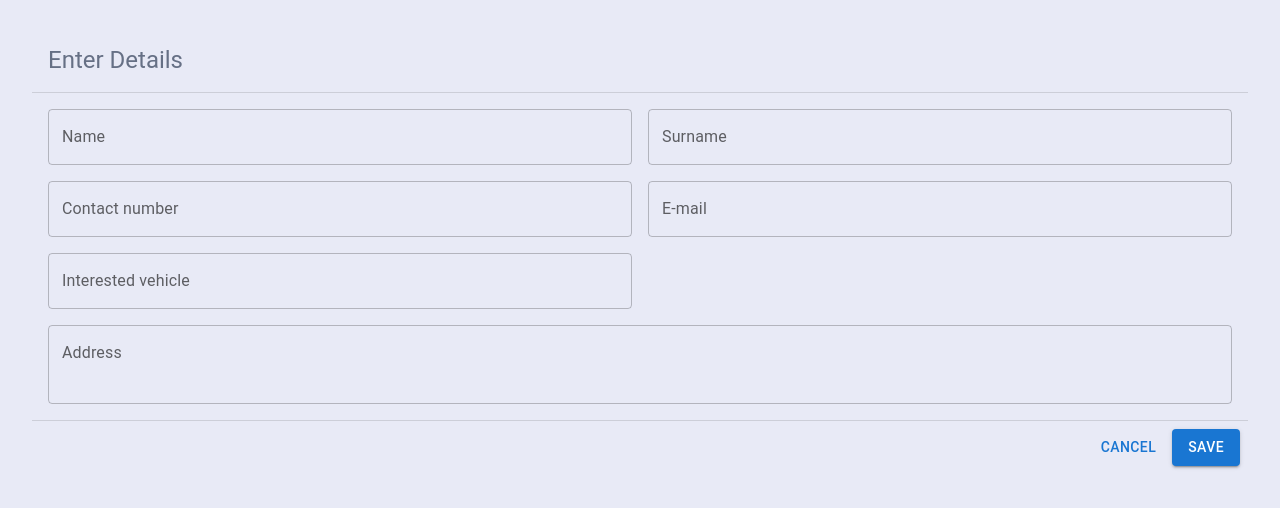
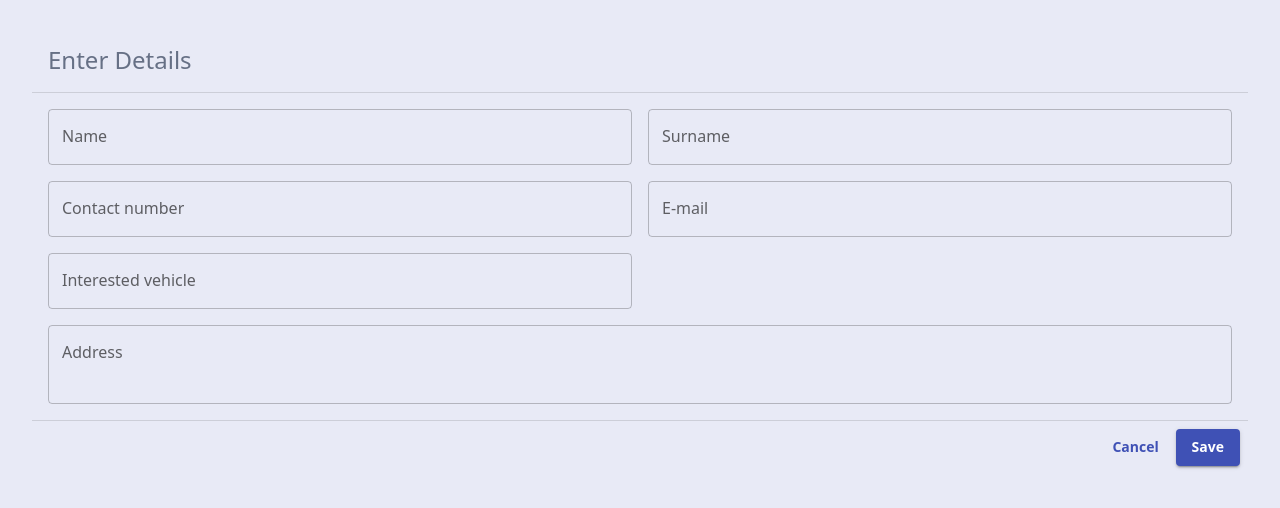
Before and after one commit to venomnotdead/mototracks-view, a Next.js app: page /enquiry in a window 1280 px wide. Shown: the top 508 px of the page. Built offline with nearby package versions, Linux system fonts and the light colour scheme; no server answers.

Commit message:
added commit

```diff
--- a/src/pages/_app.tsx
+++ b/src/pages/_app.tsx
@@ -2,6 +2,8 @@ import "@/styles/globals.css";
 import type { AppProps } from "next/app";
 import { connectToDatabase } from "../lib/db";
 import store from "@/redux/store";
+import theme from "@/theme/theme";
+import { ThemeProvider } from '@mui/material/styles';
 import { Provider } from "react-redux";
 import CustomSnackBar from "@/components/SnackBar/CustomSnackBar";
 
@@ -16,8 +18,10 @@ export async function getServerSideProps() {
 export default function App({ Component, pageProps }: AppProps) {
   return (
     <Provider store={store}>
-      <Component {...pageProps} />
-      <CustomSnackBar />
+      <ThemeProvider theme={theme}>
+        <Component {...pageProps} />
+        <CustomSnackBar />
+      </ThemeProvider>
     </Provider>
   );
 }
--- /dev/null
+++ b/src/theme/theme.js
@@ -0,0 +1,66 @@
+import { createTheme } from '@mui/material/styles';
+import { purple, indigo } from '@mui/material/colors';
+
+const theme = createTheme({
+    typography: {
+        fontFamily: 'system-ui',
+        lineHeight: 1.57143,
+        fontWeight: 400,
+        color: "rgb(102, 112, 133)"
+    },
+    palette: {
+        primary: {
+            main: indigo[500],
+        },
+        secondary: {
+            main: '#f44336',
+        },
+    },
+    components: {
+        MuiButton: {
+            styleOverrides: {
+                root: {
+                    textTransform: 'none',
+                    fontWeight: 600
+                },
+                contained: {
+                    // Customize border radius for contained button
+                },
+                outlined: {
+                    borderColor: indigo[500], // Change border color for outlined button
+                },
+                text: {
+                    color: indigo[500], // Customize text color for text button
+                },
+            },
+        },
+        MuiCard: {
+            styleOverrides: {
+                root: {
+                    boxShadow: '0px 0px 10px rgba(0, 0, 0, 0.1)', // Add box shadow to cards
+                    borderRadius: '16px',
+                    lineHeight: 1.333,
+                },
+            },
+        },
+        MuiAccordion: {
+            styleOverrides: {
+                root: {
+                    boxShadow: '0px 0px 10px rgba(0, 0, 0, 0.1)',
+                    borderRadius: '16px',
+                    // lineHeight: 1.333,
+                },
+            },
+        }
+        ,
+        MuiTextField: {
+            styleOverrides: {
+                root: {
+                    borderRadius: '30px', // Set border radius for text field
+                },
+            },
+        },
+    }
+});
+
+export default theme;
```
